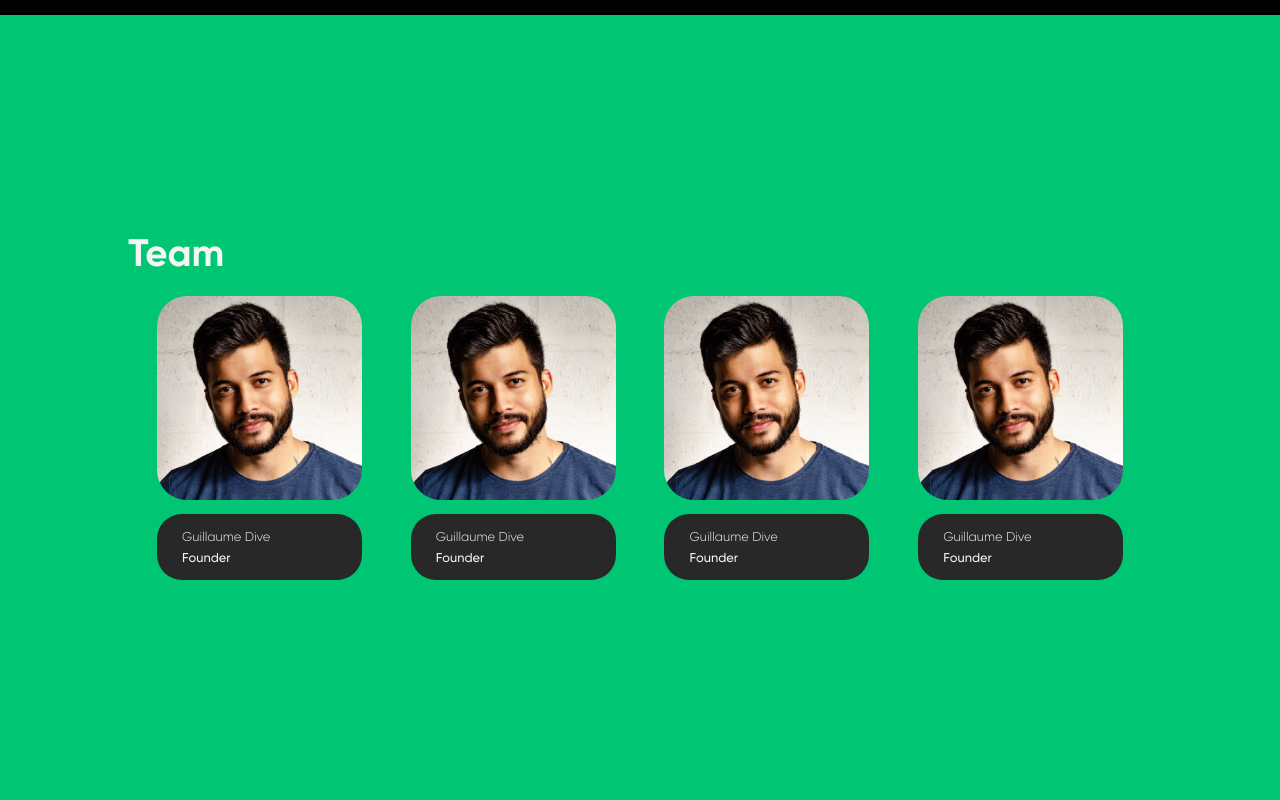
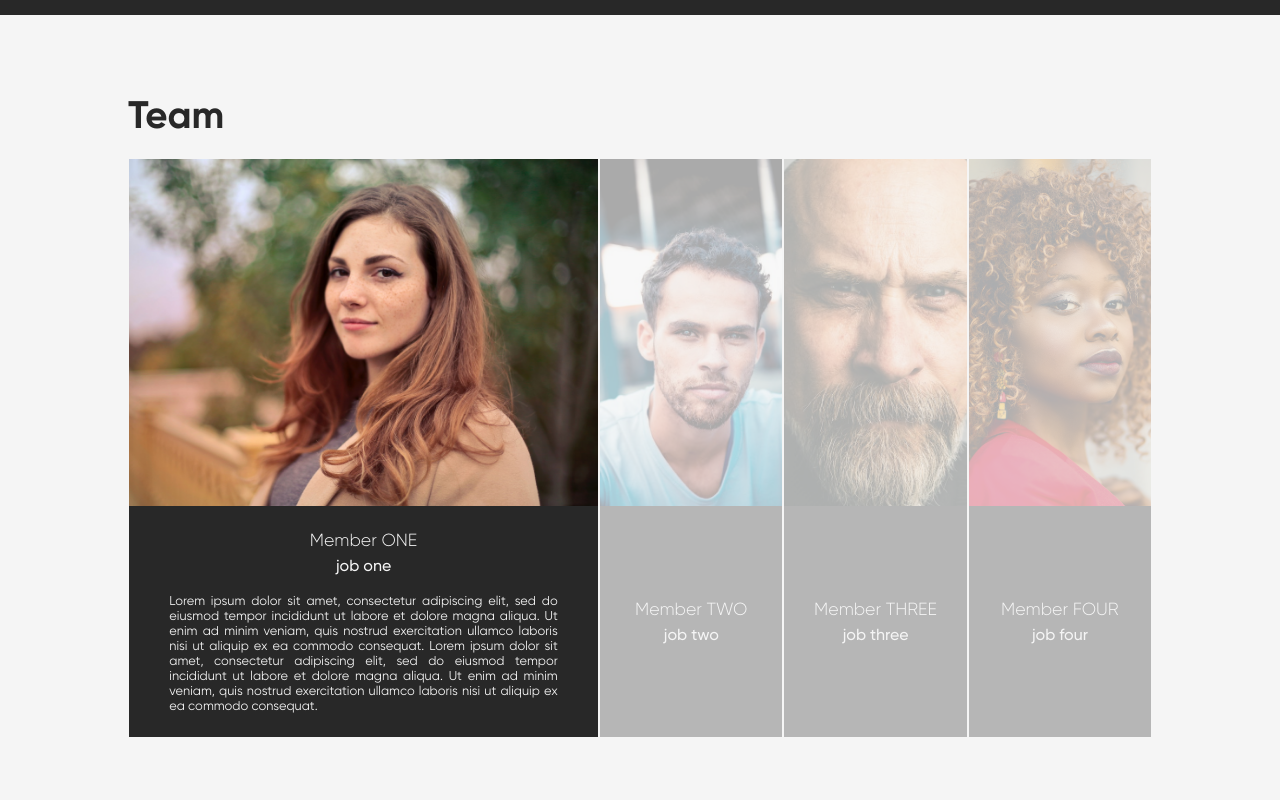
Before and after one commit to ESIEA-Dive/Mindto, a React (Create React App) app in the folder frontend_mindto/: page / in a window 1280 px wide. Shown: the part 3260-4060 px from the top of the page. Built offline with nearby package versions, Linux system fonts and the light colour scheme; a web font is replaced by a local one.

Commit message:
New team section

```diff
--- a/frontend_mindto/src/container/Team/Team.jsx
+++ b/frontend_mindto/src/container/Team/Team.jsx
@@ -1,51 +1,85 @@
-import React from 'react';
+import React, { useState } from 'react';
 
 import { AppWrap } from '../../wrapper';
 import images from '../../constants/images';
+import { motion } from "framer-motion"
 
 import './Team.scss';
 
 const Team = () => {
+
+  const [status, setStatus] = useState(0);
+  const members = [
+    {
+      name: "Member ONE",
+      description: "Lorem ipsum dolor sit amet, consectetur adipiscing elit, sed do eiusmod tempor incididunt ut labore et dolore magna aliqua. Ut enim ad minim veniam, quis nostrud exercitation ullamco laboris nisi ut aliquip ex ea commodo consequat. Lorem ipsum dolor sit amet, consectetur adipiscing elit, sed do eiusmod tempor incididunt ut labore et dolore magna aliqua. Ut enim ad minim veniam, quis nostrud exercitation ullamco laboris nisi ut aliquip ex ea commodo consequat.",
+      job: "job one",
+      picture: images.testimonial_one,
+    },
+    {
+      name: "Member TWO",
+      description: "Lorem ipsum dolor sit amet, consectetur adipiscing elit, sed do eiusmod tempor incididunt ut labore et dolore magna aliqua. Ut enim ad minim veniam, quis nostrud exercitation ullamco laboris nisi ut aliquip ex ea commodo consequat. Lorem ipsum dolor sit amet, consectetur adipiscing elit, sed do eiusmod tempor incididunt ut labore et dolore magna aliqua. Ut enim ad minim veniam, quis nostrud exercitation ullamco laboris nisi ut aliquip ex ea commodo consequat.",
+      job: "job two",
+      picture: images.testimonial_two,
+    },
+    {
+      name: "Member THREE",
+      description: "Lorem ipsum dolor sit amet, consectetur adipiscing elit, sed do eiusmod tempor incididunt ut labore et dolore magna aliqua. Ut enim ad minim veniam, quis nostrud exercitation ullamco laboris nisi ut aliquip ex ea commodo consequat. Lorem ipsum dolor sit amet, consectetur adipiscing elit, sed do eiusmod tempor incididunt ut labore et dolore magna aliqua. Ut enim ad minim veniam, quis nostrud exercitation ullamco laboris nisi ut aliquip ex ea commodo consequat.",
+      job: "job three",
+      picture: images.testimonial_three,
+    },
+    {
+      name: "Member FOUR",
+      description: "Lorem ipsum dolor sit amet, consectetur adipiscing elit, sed do eiusmod tempor incididunt ut labore et dolore magna aliqua. Ut enim ad minim veniam, quis nostrud exercitation ullamco laboris nisi ut aliquip ex ea commodo consequat. Lorem ipsum dolor sit amet, consectetur adipiscing elit, sed do eiusmod tempor incididunt ut labore et dolore magna aliqua. Ut enim ad minim veniam, quis nostrud exercitation ullamco laboris nisi ut aliquip ex ea commodo consequat.",
+      job: "job four",
+      picture: images.testimonial_four,
+    },
+
+  ];
+
   return (
     <div className='team-container'>
       <p className='title'>
         Team
       </p>
       <div className='team-group'>
-        <div className='team-person'>
-          <div className='person-picture'>
-            <img className='person-picture-img' src={images.member} alt='member'></img>
+        {members.map((member, index) => (<motion.div
+          className='team-person'
+          whileInView={
+            status === index ?
+              { width: '46%', opacity: 1, transition: { duration: 0.5 } }
+              :
+              { width: '18%', opacity: 0.3, transition: { duration: 0.5 }, fontSize: 0.7 }
+          }
+          onClick={() => setStatus(index)}
+          onHoverStart={() => setStatus(index)}
+        >
+          <img className='person-picture-img' src={member.picture} alt='member'></img>
+          <div className='person-bio'>
+            <motion.div
+              whileInView={{
+                opacity: [0, 1],
+                transition: { duration: 1 }
+              }}
+              onClick={() => setStatus(index)}
+              onHoverStart={() => setStatus(index)}
+            >
+              <p className='person-name'>{member.name}</p>
+              <p className='person-status'>{member.job}</p>
+            </motion.div>
+            {status == index && (<motion.div
+              whileInView={{
+                opacity: [0, 1],
+                transition: { duration: 2 }
+              }}
+              onClick={() => setStatus(index)}
+              onHoverStart={() => setStatus(index)}
+            >
+              <p className='person-description'>{member.description}</p>
+            </motion.div>
+            )}
           </div>
-          <div className='person-bio'>
-            <p className='person-name'>Guillaume Dive</p>
-            <p className='person-status'>Founder</p>
-          </div>
-        </div>
-        <div className='team-person'>
-          <div className='person-picture'>
-            <img className='person-picture-img' src={images.member} alt='member'></img>
-          </div>
-          <div className='person-bio'>
-            <p className='person-name'>Guillaume Dive</p>
-            <p className='person-status'>Founder</p>
-          </div>
-        </div><div className='team-person'>
-          <div className='person-picture'>
-            <img className='person-picture-img' src={images.member} alt='member'></img>
-          </div>
-          <div className='person-bio'>
-            <p className='person-name'>Guillaume Dive</p>
-            <p className='person-status'>Founder</p>
-          </div>
-        </div><div className='team-person'>
-          <div className='person-picture'>
-            <img className='person-picture-img' src={images.member} alt='member'></img>
-          </div>
-          <div className='person-bio'>
-            <p className='person-name'>Guillaume Dive</p>
-            <p className='person-status'>Founder</p>
-          </div>
-        </div>
+        </motion.div>))}
       </div>
     </div>
   );
--- a/frontend_mindto/src/container/Team/Team.scss
+++ b/frontend_mindto/src/container/Team/Team.scss
@@ -1,13 +1,13 @@
 .team-container {
     height: auto;
-    width: 100%;
-    background-color: var(--secondary-color);
+    width: 100vw;
+    background-color: var(--white-color);
     position: relative;
     display: flex;
     justify-content: center;
     flex-direction: column;
-    color: var(--white-color);
-    padding-inline: 10%;
+    color: var(--primary-color);
+    padding-inline: 10vw;
 
     .title {
         font-family: "GilroyBold";
@@ -19,47 +19,42 @@
     }
 
     .team-group {
-        width: auto;
-        height: auto;
+        width: 100%;
+        height: 75vh;
         display: flex;
-        justify-content: space-evenly;
+        justify-content: space-between;
         flex-direction: row;
-        flex-wrap: wrap;
 
         .team-person {
-            width: auto;
+            width: 18%;
             height: auto;
             display: flex;
             flex-direction: column;
-            margin: 20px;
+            margin-top: 20px;
+            border: 1px solid var(--white-color);
             @media only screen and (max-width: 900px) {
-                margin: 15px;
-            }
-            .person-picture {
-                .person-picture-img {
-                    border-radius: 30px;
-                    height: 16vw;
-                    width: 16vw;
-                    min-width: 120px;
-                    min-height: 120px;
-                    object-fit: cover;
-                }
+                margin-top: 15px;
             }
 
+            .person-picture-img {
+                height: 60%;
+                width: 100%;
+                object-fit: cover;
+            }
+
+
             .person-bio {
-                width: 16vw;
-                min-width: 120px;
-                height: auto;
+                width: 100%;
+                height: 40%;
                 background-color: var(--primary-color);
-                padding: 15px 25px;
-                margin-top: 10px;
+                padding: 4%;
                 display: flex;
                 flex-direction: column;
                 justify-content: center;
-                border-radius: 25px;
+
                 @media only screen and (max-width: 900px) {
-                    padding: 10px 18px;
                 }
+
                 p {
                     width: auto;
                     height: auto;
@@ -74,13 +69,34 @@
 
                 .person-name {
                     font-family: "GilroyLight";
-                    text-align: left;
+                    text-align: center;
+                    font-size: 1.1rem;
+                    @media only screen and (max-width: 900px) {
+                        font-size: 0.8rem;
+                    }
                 }
 
                 .person-status {
                     font-family: "GilroyMedium";
-                    text-align: left;
+                    text-align: center;
                     margin-top: 6px;
+                    font-size: 1rem;
+                    @media only screen and (max-width: 900px) {
+                        font-size: 0.7rem;
+                    }
+                }
+
+                .person-description {
+                    margin-top: 4%;
+                    text-align: justify;
+                    font-size: 0.8rem;
+                    padding-inline: 5%;
+                    color: var(--white-color);
+                    font-family: "GilroyRegular";
+                    @media only screen and (max-width: 900px) {
+                        font-size: 0.5rem;
+                        margin-top: 10%;
+                    }
                 }
             }
         }
--- a/frontend_mindto/src/container/Testimonial/Testimonial.scss
+++ b/frontend_mindto/src/container/Testimonial/Testimonial.scss
@@ -1,7 +1,7 @@
 .testimonial-container {
     height: auto;
     width: 100%;
-    background-color: black;
+    background-color: var(--primary-color);
     position: relative;
     display: flex;
     justify-content: center;
@@ -142,7 +142,7 @@
 
                 /* Track */
                 ::-webkit-scrollbar-track {
-                    background: black
+                    background: var(--primary-color);
                 }
 
                 /* Handle */
```
